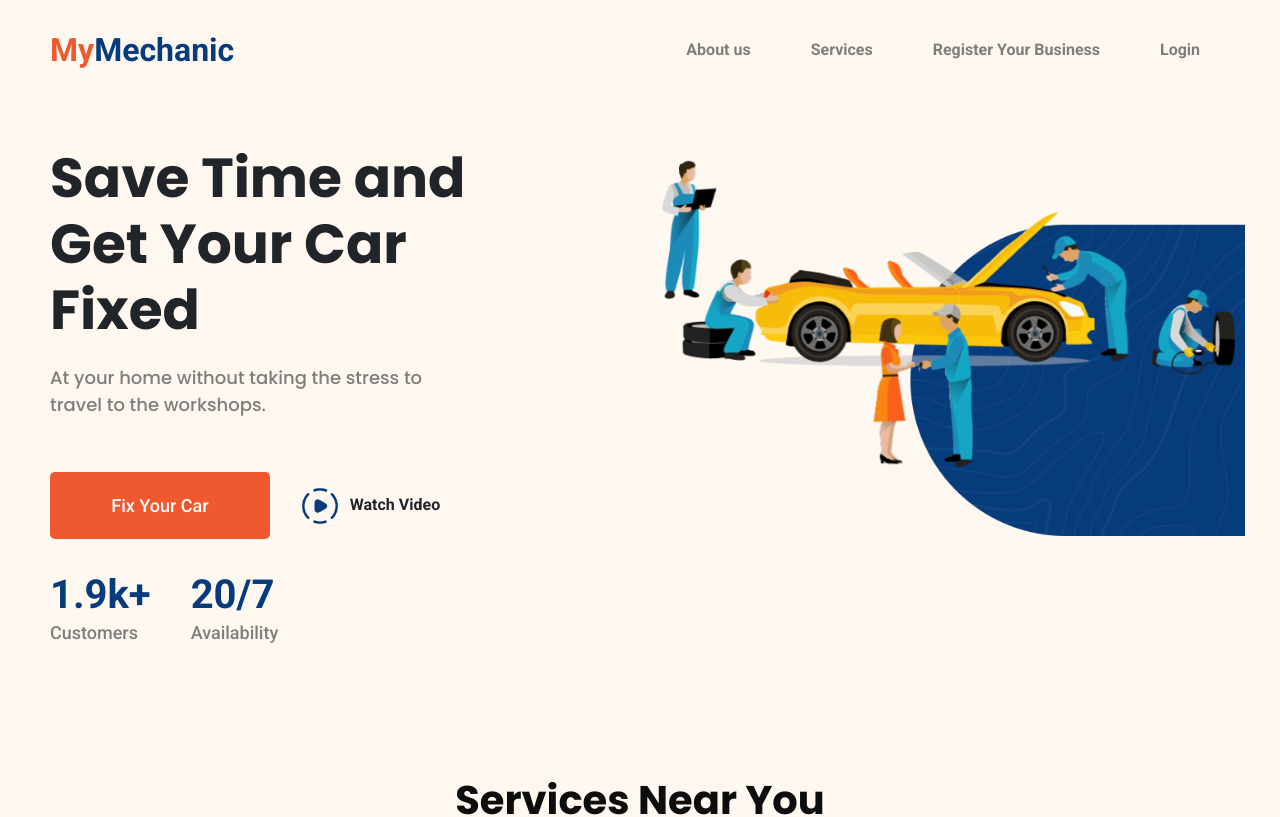
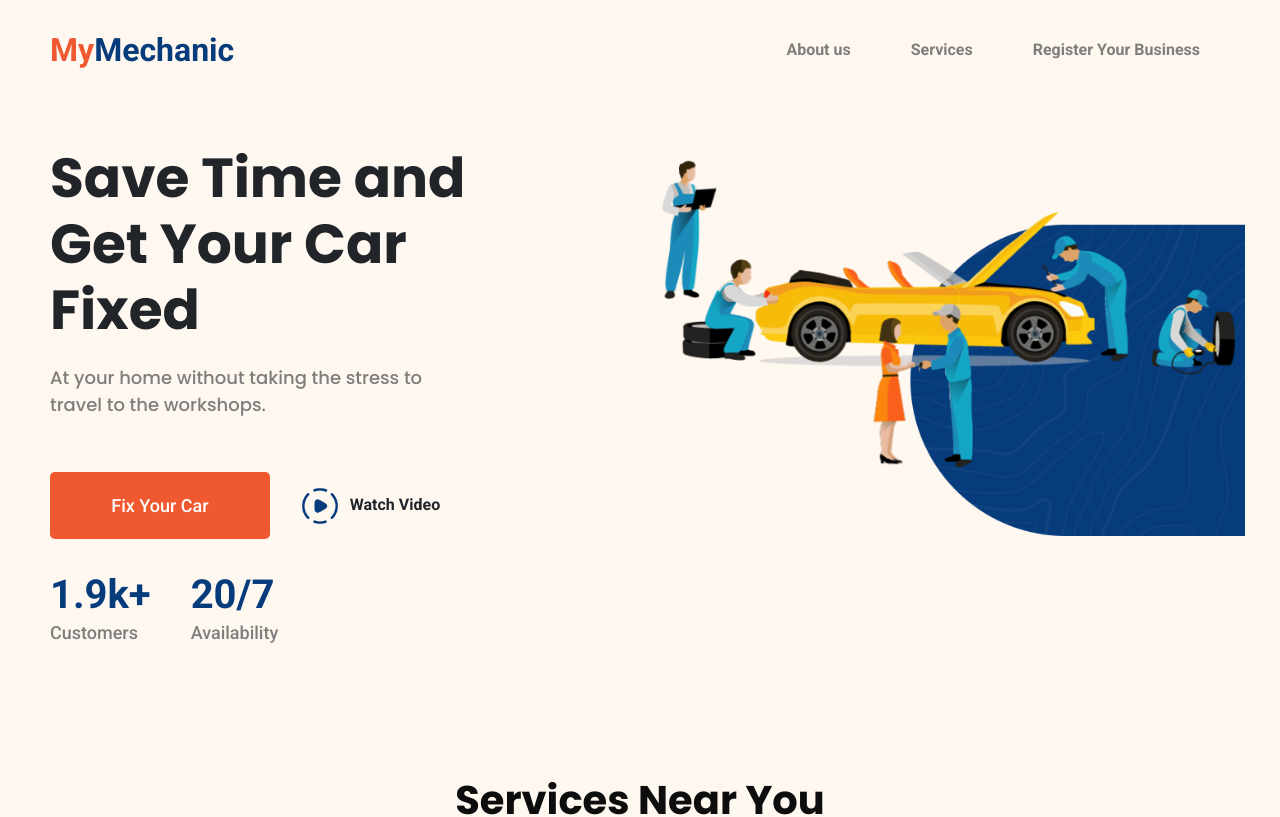
Before and after one commit to Mehul208/MyMechanic, a React (Create React App) app: page / in a window 1280 px wide. Shown: the top 817 px of the page. Built offline with nearby package versions, Linux system fonts and the light colour scheme.

Commit message:
removed login as link

```diff
--- a/src/component/extras/nav_data.js
+++ b/src/component/extras/nav_data.js
@@ -11,8 +11,4 @@ export const data = [
         title: "Register Your Business",
         link: "#",
     },
-    {
-        title: "Login",
-        link: "auth",
-    },
 ];
```
